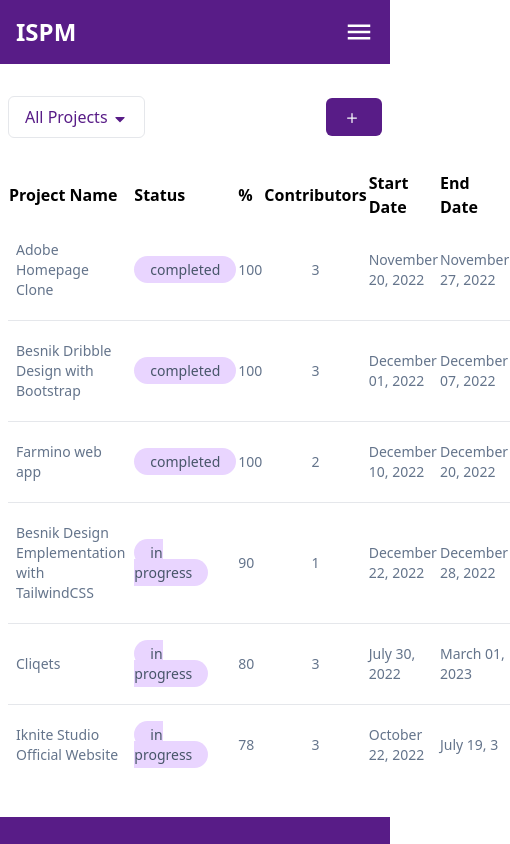
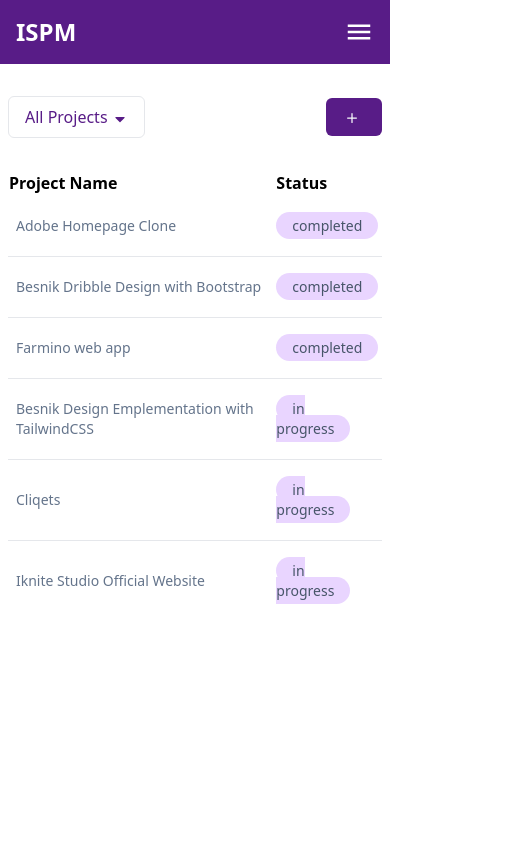
Before and after one commit to Kimbohlovette/iknite-portfolio-manager, a React (Create React App) app: page /projects in a window 390 px wide. Shown: the top 844 px of the page, 510 px wide, since content can reach past the window. Built offline with nearby package versions, Linux system fonts and the light colour scheme.

Commit message:
Fixed page heights, table display in projects

```diff
--- a/src/pages/Home.tsx
+++ b/src/pages/Home.tsx
@@ -26,12 +26,12 @@ function Home() {
 
 
     return (
-        <div>
+        <div className="min-h-screen">
             <section>
                 <div className="grid grid-cols-1 sm:grid-cols-2 py-8">
                     <div className="text flex justify-start items-center min-h-[45vh]">
                         <div>
-                        <span className="inline-block text-3xl sm:text-4xl lg:text-5xl font-bold w-4/5 sm:w-full xl:w-4/5">
+                        <span className="inline-block text-3xl sm:text-4xl lg:text-6xl font-bold w-4/5 sm:w-full xl:w-5/6">
                             Showcasing Iknite Space talents
                         </span>
                         <span className="inline-block my-4 w-3/4 font-bold text-slate-600">Get to know more about Iknite Space talents and their projects here.</span>
--- a/src/pages/Iknite.tsx
+++ b/src/pages/Iknite.tsx
@@ -1,6 +1,6 @@
 export default function Iknite(): JSX.Element {
     return (
-        <div>
+        <div className="min-h-screen">
             About Iknite Space
         </div>
     )
--- a/src/pages/MemberProfile.tsx
+++ b/src/pages/MemberProfile.tsx
@@ -1,6 +1,6 @@
 import { Icon } from '@iconify/react'
 import React from 'react'
-import {  NavLink, Outlet, useParams } from 'react-router-dom'
+import {  Link, NavLink, Outlet, useParams } from 'react-router-dom'
 import { useAppSelector } from '../app/hooks';
 import { Qualification } from '../shared/types';
 
@@ -14,7 +14,7 @@ function MemberProfile() {
         return members.filter( m => m['id']===memberId)[0]
     });
   return (
-    <div className="max-w-5xl mx-auto">
+    <div className="min-h-screen max-w-5xl mx-auto">
         <div className="header">
             <div className="h-[7rem] sm:h-[10rem] border w-full rounded-md relative shadow-inner my-12">
                 <img src={member.coverImage} className="w-full object-center object-cover h-full" alt="" />
@@ -99,7 +99,7 @@ export function Contributions() {
 
     const formated = contributions.map( (contribution,key) =>{
         return (
-                <tr key={key}  className="[&>*]:py-4 hover:bg-slate-100">
+                <tr key={key}  className="relative [&>*]:py-4 hover:bg-slate-100">
                     <td className="hidden sm:block">
                         <img src={contribution.projectImage} className="h-8 w-12 rounded-md border object-center object-cover" alt="" />
                     </td>
@@ -114,6 +114,7 @@ export function Contributions() {
                     <td>
                         {contribution.projectStatus}
                     </td>
+                    <Link to={"/projects/"+ contribution.projectId} className="absolute left-0 top-0 w-full h-full"></Link>
                 </tr>
         )
     })
--- a/src/pages/Members.tsx
+++ b/src/pages/Members.tsx
@@ -19,7 +19,7 @@ function Members() {
         );
     });
   return (
-    <div className="my-5">
+    <div className="my-8 min-h-screen">
         <h1 className="text-2xl font-medium my-2">Members</h1>
         <div className="flex justify-between items-start">
             <div className="filters flex flex-row flex-wrap gap-2 [&>*:focus]:shadow [&>*:focus]:shadow-purple-200 [&>*:focus]:border-purple-400">
@@ -49,7 +49,7 @@ function Members() {
 
         {
         formatedMembers.length<1 ?
-        <p className="my-5 text-center">No matches found for <span className="italic text-base text-purple-600">{search}</span></p>:
+        <p className="my-5">No matches found for <span className="italic text-base text-purple-600">{search}</span></p>:
         <table className="my-5 border-spacing-y-2 [&>*]:divide-y w-full text-left">
             <thead>
                 <tr className="text-sm sm:text-base [&>*]:py-1 text-slate-800 text-center sm:text-left">
--- a/src/pages/ProjectDetail.tsx
+++ b/src/pages/ProjectDetail.tsx
@@ -25,7 +25,7 @@ function PojectDetail() {
     });
 
     return (
-        <div className="py-8 flex flex-col md:flex-row gap-x-10">
+        <div className="py-8 min-h-screen flex flex-col md:flex-row gap-x-10">
             <div className="flex-1">
                 <div className="rounded-md overflow-hidden shadow-inner relative">
                     <img src={project.demoImages[0]} className="object-center object-cover" alt="" />
--- a/src/pages/Projects.tsx
+++ b/src/pages/Projects.tsx
@@ -17,7 +17,7 @@ function Projects() {
     let projects = useAppSelector(state => state.data.projects);
     projects = filterProjects(projects,filter)
     return (
-        <div className="my-8">
+        <div className="my-8 min-h-screen">
             <header className="flex justify-between items-center flex-row">
                 <div className="relative" id="dropdown">
                     <button
@@ -51,10 +51,10 @@ function Projects() {
                         <tr>
                             <th>Project Name</th>
                             <th>Status</th>
-                            <th>%</th>
-                            <th>Contributors</th>
-                            <th>Start Date</th>
-                            <th>End Date</th>
+                            <th className="hidden md:table-cell">%</th>
+                            <th className="hidden md:table-cell">Contributors</th>
+                            <th className="hidden lg:table-cell">Start Date</th>
+                            <th className="hidden lg:table-cell">End Date</th>
                         </tr>
                     </thead>
                     <tbody className="text-sm">
@@ -81,10 +81,10 @@ function Project(props: {project: ProjectType}){
                 {props.project.status}
                 </span>
             </td>
-            <td>{props.project.percentageComplete}</td>
-            <td className="text-center">{props.project.contributors.length}</td>
-            <td >{props.project.startDate}</td>
-            <td>{props.project.endDate}</td>
+            <td className="hidden md:table-cell">{props.project.percentageComplete}</td>
+            <td className="hidden md:table-cell text-center">{props.project.contributors.length}</td>
+            <td className="hidden lg:table-cell">{props.project.startDate}</td>
+            <td className="hidden lg:table-cell">{props.project.endDate}</td>
             <Link to={"/projects/"+ props.project.id} className="absolute left-0 top-0 h-full w-full "></Link>
         </tr>
     )
```
